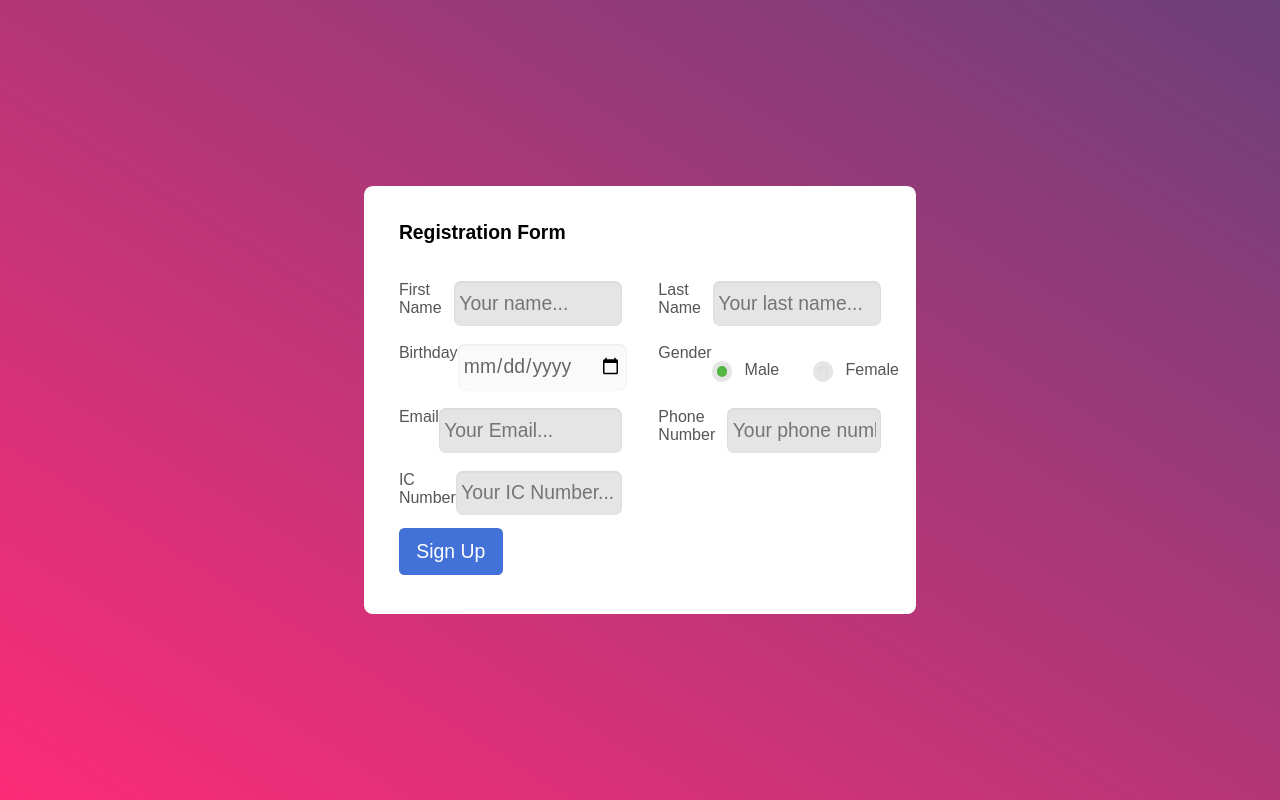
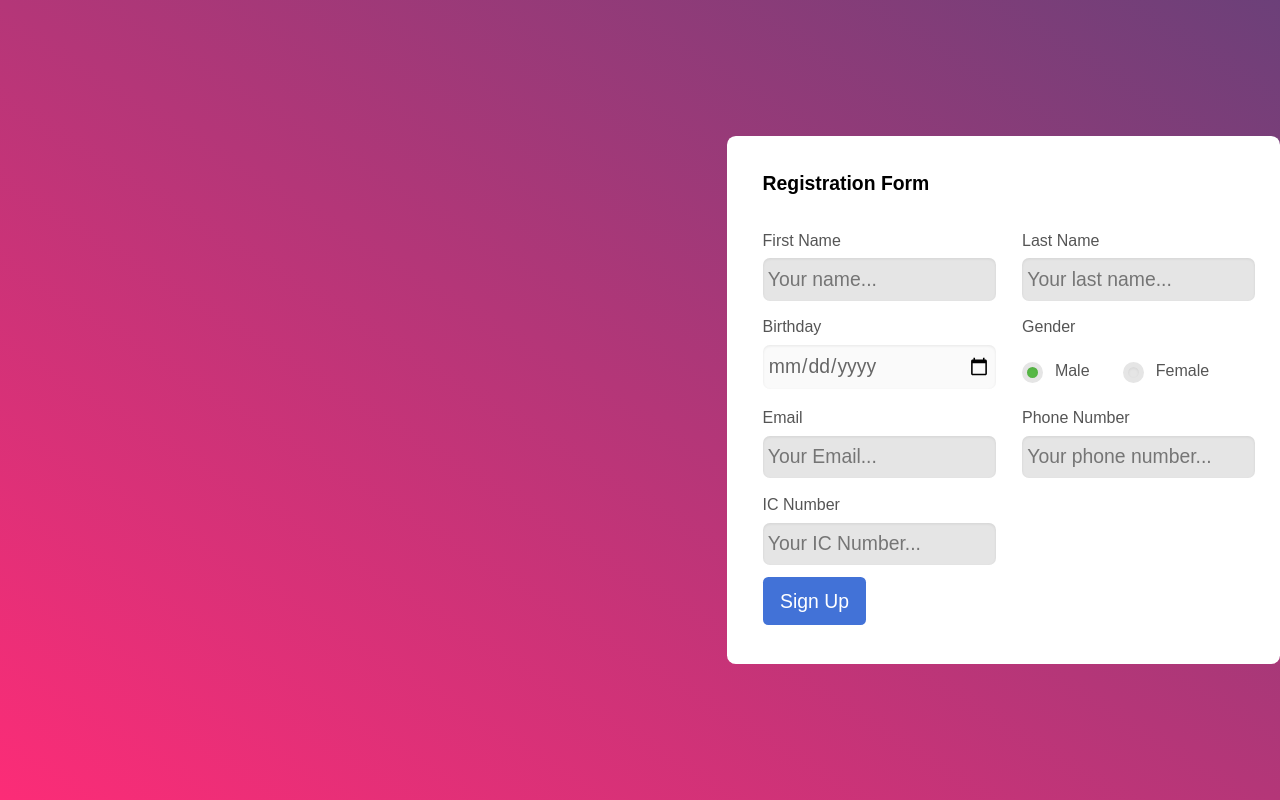
Before and after one commit to pjhoodsta/APU_Web_Project_Sanctuary, a PHP site: page /registration.html in a window 1280 px wide. Run offline with PHP 8.4, Linux system fonts and the light colour scheme.

Commit message:
laying HTML foundation

```diff
--- a/log-in.html
+++ b/log-in.html
@@ -1,3 +1,5 @@
+<!-- https://colorlib.com/etc/lf/Login_v1/index.html -->
+
 <!DOCTYPE html>
 <html lang="en">
   <head>
--- a/registration.html
+++ b/registration.html
@@ -14,7 +14,7 @@
         <h1>Registration Form</h1>
         <form action="" method="POST">
           <div class="card-item-wrapper card-item-wrapper-registration">
-            <div class="card-item card-item-registration">
+            <div class="card-item card-item-registration flex-box-column">
               <label>First Name</label>
               <input
                 type="text"
@@ -23,7 +23,7 @@
                 placeholder="Your name..."
               />
             </div>
-            <div class="card-item card-item-registration">
+            <div class="card-item card-item-registration flex-box-column">
               <label>Last Name</label>
               <input
                 type="text"
@@ -34,12 +34,12 @@
             </div>
           </div>
           <div class="card-item-wrapper card-item-wrapper-registration">
-            <div class="card-item card-item-registration">
+            <div class="card-item card-item-registration flex-box-column">
               <label>Birthday</label>
               <input type="date" id="birthday" name="birthday" />
             </div>
 
-            <div class="card-item card-item-registration">
+            <div class="card-item card-item-registration flex-box-column">
               <label>Gender</label>
               <div class="radio-container">
                 <label class="radio-item">
@@ -55,17 +55,17 @@
           </div>
 
           <div class="card-item-wrapper card-item-wrapper-registration">
-            <div class="card-item card-item-registration">
+            <div class="card-item card-item-registration flex-box-column">
               <label>Email</label
               ><input type="text" placeholder="Your Email..." />
             </div>
-            <div class="card-item card-item-registration">
+            <div class="card-item card-item-registration flex-box-column">
               <label>Phone Number</label
               ><input type="text" placeholder="Your phone number..." />
             </div>
           </div>
           <div class="card-item-wrapper card-item-wrapper-registration">
-            <div class="card-item card-item-registration">
+            <div class="card-item card-item-registration flex-box-column">
               <label for="">IC Number</label
               ><input type="text" placeholder="Your IC Number..." />
             </div>
--- a/style.css
+++ b/style.css
@@ -6,6 +6,7 @@
   font-weight: 500;
   font-size: 1.1rem;
 }
+
 body {
   display: flex;
   justify-content: center;
@@ -33,6 +34,17 @@ body.gradient {
   background-clip: border-box;
 }
 
+header {
+  width: 100%;
+  display: flex;
+  flex-wrap: wrap;
+  align-items: center;
+  background-color: white;
+  padding: 0;
+  top: -1px;
+  left: -1px;
+  right: -1px;
+}
 h1 {
   font-weight: 750;
   margin-bottom: 1.6rem;
```
Also changed, not shown: index.html (+14 -10 lines).
